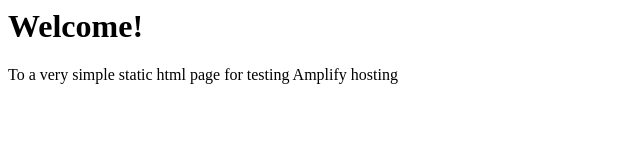
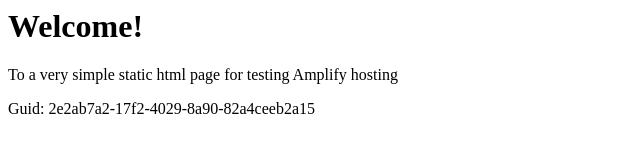
Before and after one commit to amplify-github-test-hkg/Github-PR-Commit-Integration-Test-DoNotTouch-GitHubAutoBuildPrPreviewCanaryTest-v1-prod-ap-east-1, a website: page src/index.html in a window 1280 px wide. Shown: the whole page, without its empty margins (0-640 px from the left). Drawn offline with Linux system fonts and the light colour scheme.

Commit message:
commit from integ tests

```diff
--- a/src/index.html
+++ b/src/index.html
@@ -1,3 +1,5 @@
+
+
 <html lang="en">
 
 <head>
@@ -10,6 +12,6 @@
 <body>
     <h1>Welcome!</h1>
     <p>To a very simple static html page for testing Amplify hosting</p>
-</body>
+    <p>Guid: 2e2ab7a2-17f2-4029-8a90-82a4ceeb2a15</p></body>
 
 </html>
```
